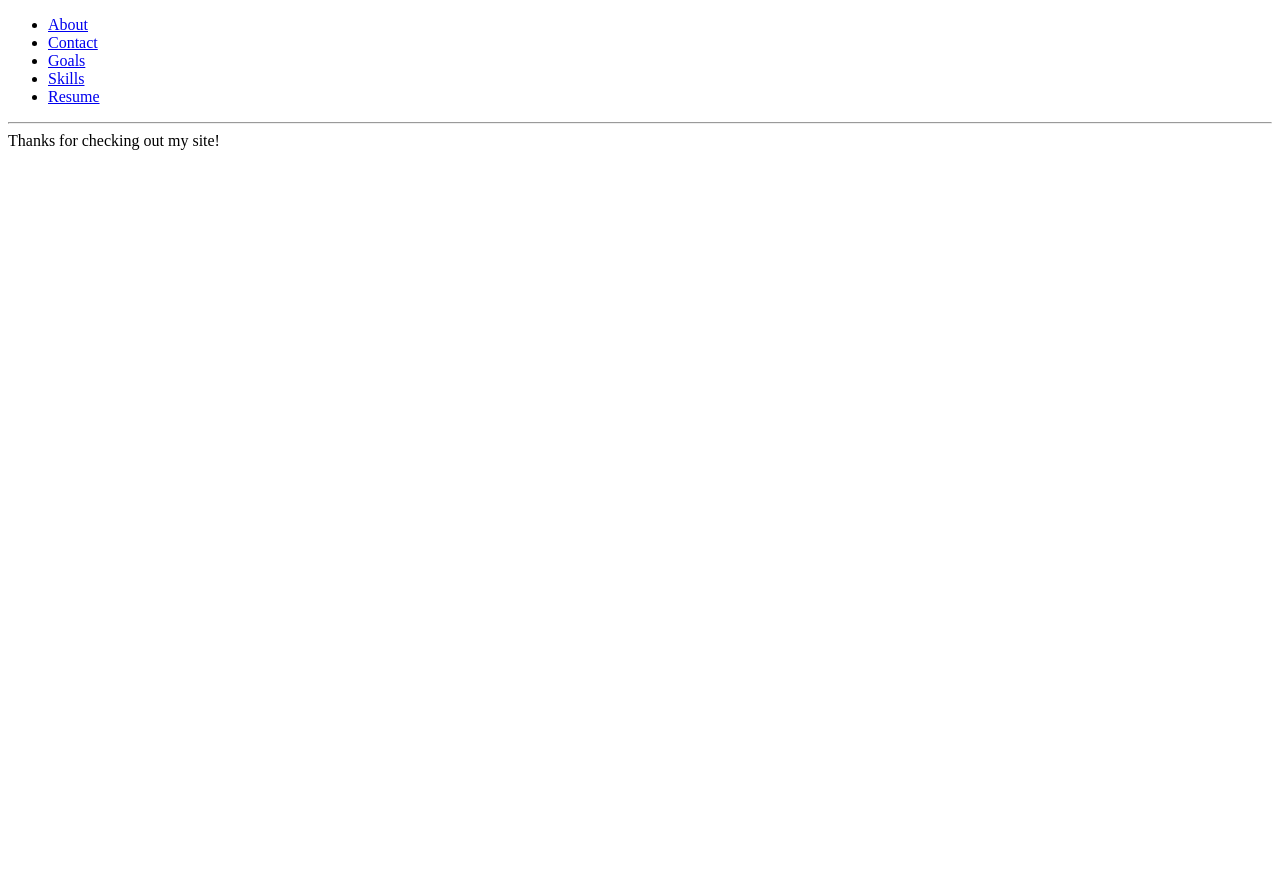
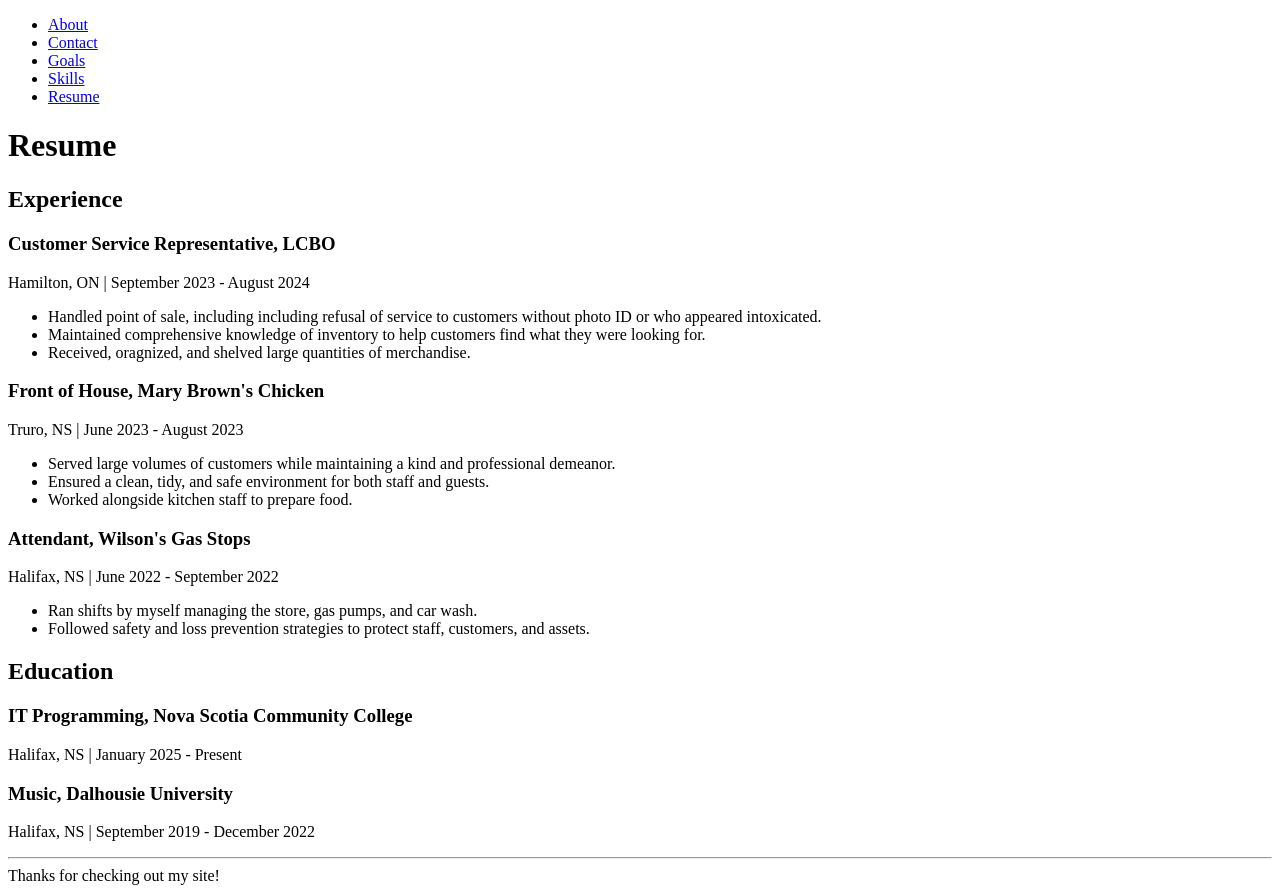
Before and after one commit to HannahLever/portfolio, a plain HTML site: page resume.html in a window 1280 px wide. Before the commit the page ends 800 px from the top, so only its background shows below. Drawn offline with Linux system fonts and the light colour scheme.

Commit message:
populated resume html

```diff
--- a/resume.html
+++ b/resume.html
@@ -15,8 +15,51 @@
                 <li><a href="resume.html">Resume</a></li>
             </ul>
         </nav>
-        <main>
-
+        <main id="resume">
+            <h1>Resume</h1>
+            <section>
+                <h2>Experience</h2>
+                <section>
+                    <h3>Customer Service Representative, LCBO</h3>
+                    <p class="subhead">Hamilton, ON | September 2023 - August 2024</p>
+                    <ul>
+                        <li>
+                            Handled point of sale, including including refusal of service to customers without
+                            photo ID or who appeared intoxicated.
+                        </li>
+                        <li>Maintained comprehensive knowledge of inventory to help customers find what they were looking for.</li>
+                        <li>Received, oragnized, and shelved large quantities of merchandise.</li>
+                    </ul>
+                </section>
+                <section>
+                    <h3>Front of House,  Mary Brown's Chicken</h3>
+                    <p class="subhead">Truro, NS | June 2023 - August 2023</p>
+                    <ul>
+                        <li>Served large volumes of customers while maintaining a kind and professional demeanor.</li>
+                        <li>Ensured a clean, tidy, and safe environment for both staff and guests.</li>
+                        <li>Worked alongside kitchen staff to prepare food.</li>
+                    </ul>
+                </section>
+                <section>
+                    <h3>Attendant, Wilson's Gas Stops</h3>
+                    <p class="subhead">Halifax, NS | June 2022 - September 2022 </p>
+                    <ul>
+                        <li>Ran shifts by myself managing the store, gas pumps, and car wash.</li>
+                        <li>Followed safety and loss prevention strategies to protect staff, customers, and assets.</li>
+                    </ul>
+                </section>
+            </section>
+            <section>
+                <h2>Education</h2>
+                <section>
+                    <h3>IT Programming, Nova Scotia Community College</h3>
+                    <p class="subhead">Halifax, NS | January 2025 - Present</p>
+                </section>
+                <section>
+                    <h3>Music, Dalhousie University</h3>
+                    <p class="subhead">Halifax, NS | September 2019 - December 2022</p>
+                </section>
+            </section>
         </main>
         <footer>
             <hr>
```
